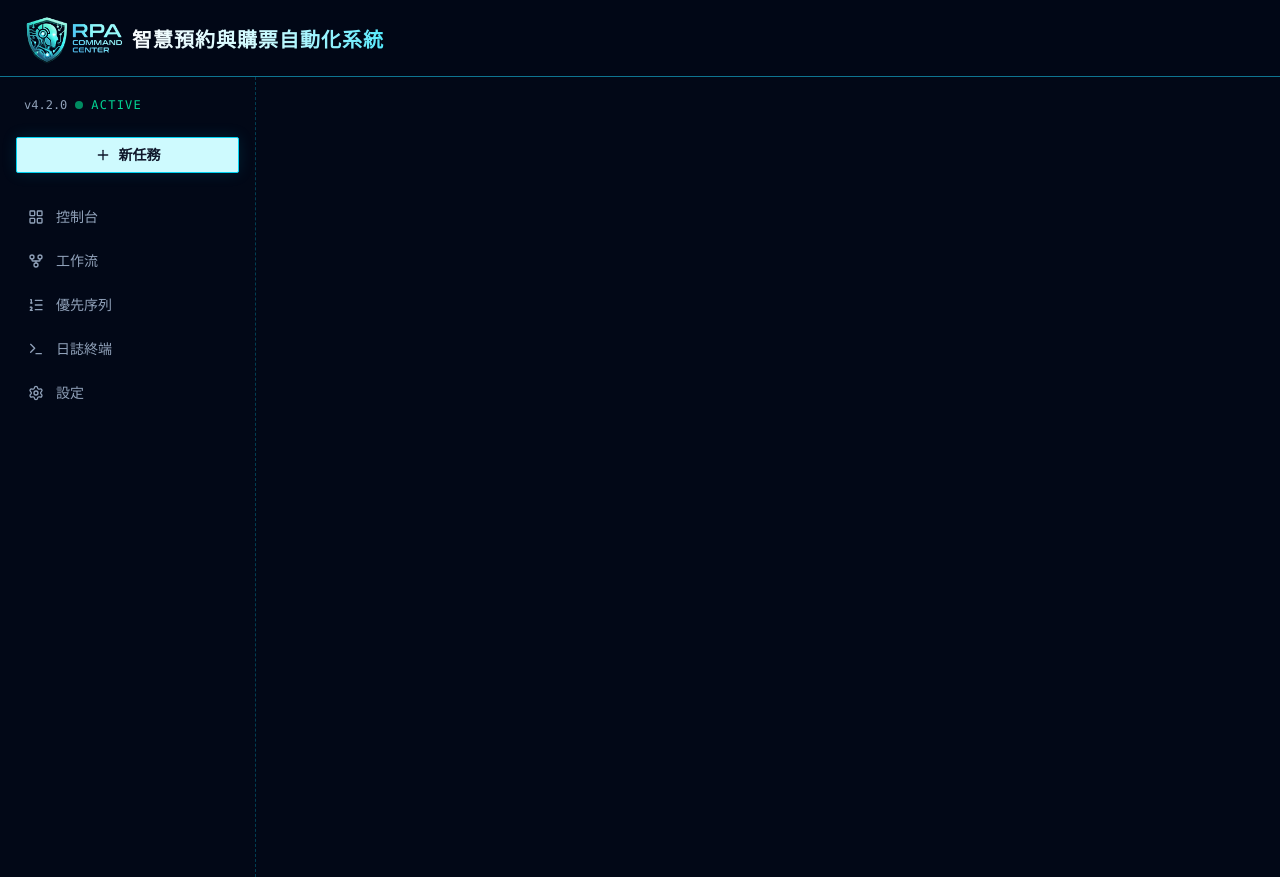
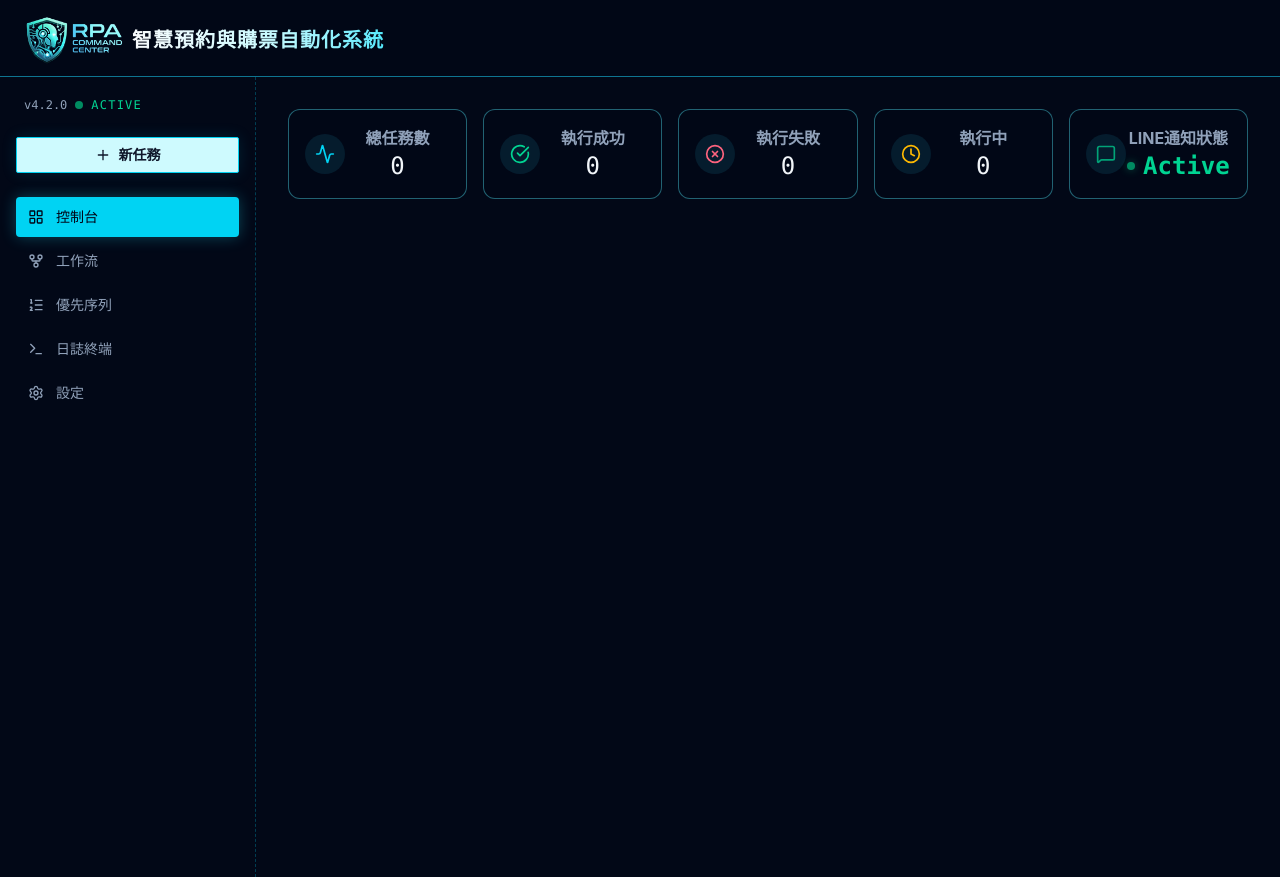
Before and after one commit to Ryan5381/RPA, a React (Vite) app in the folder frontend/: page / in a window 1280 px wide. Built offline with nearby package versions, Linux system fonts and the light colour scheme.

Commit message:
feat(ui): implement dashboard layout and status cards

```diff
--- a/frontend/src/App.tsx
+++ b/frontend/src/App.tsx
@@ -1,9 +1,9 @@
-import { PRA } from "@/components/PRA";
+import { RPA } from "@/components/RPA";
 
 function App() {
   return (
     <div>
-      <PRA />
+      <RPA />
     </div>
   );
 }
--- a/frontend/src/components/PRA.tsx
+++ /dev/null
@@ -1,11 +0,0 @@
-import { Navbar } from "@/components/common/Navbar";
-import { Sidebar } from "@/components/common/Sidebar";
-
-export const PRA = () => {
-  return (
-    <div className="min-h-screen dark">
-      <Navbar />
-      <Sidebar activeTab="true" setActiveTab={() => {}} />
-    </div>
-  );
-};
--- /dev/null
+++ b/frontend/src/components/RPA.tsx
@@ -0,0 +1,32 @@
+import { useState } from "react";
+import { Navbar } from "@/components/common/Navbar";
+import { Sidebar } from "@/components/common/Sidebar";
+import { Dashboard } from "@/components/dashboard/Dashboard";
+
+export const RPA = () => {
+  const [activeTab, setActiveTab] = useState("dashboard");
+
+  return (
+    <div className="min-h-screen dark bg-background text-slate-100 flex flex-col">
+      <Navbar />
+      <div className="flex flex-1">
+        <Sidebar activeTab={activeTab} setActiveTab={setActiveTab} />
+        <main className="flex-1 p-6 md:p-8">
+          {activeTab === "dashboard" && <Dashboard />}
+          {activeTab === "workflows" && (
+            <div className="text-slate-400">工作流元件開發中...</div>
+          )}
+          {activeTab === "queue" && (
+            <div className="text-slate-400">優先序列元件開發中...</div>
+          )}
+          {activeTab === "logs" && (
+            <div className="text-slate-400">日誌終端元件開發中...</div>
+          )}
+          {activeTab === "settings" && (
+            <div className="text-slate-400">設定頁面元件開發中...</div>
+          )}
+        </main>
+      </div>
+    </div>
+  );
+};
--- /dev/null
+++ b/frontend/src/components/dashboard/Cards.tsx
@@ -0,0 +1,65 @@
+import {
+  Activity,
+  CheckCircle,
+  XCircle,
+  Clock,
+  MessageSquare,
+} from "lucide-react";
+
+export const Cards = () => {
+  const card = [
+    { key: "total", label: "總任務數", value: 0, icon: "total" },
+    { key: "success", label: "執行成功", value: 0, icon: "success" },
+    { key: "fail", label: "執行失敗", value: 0, icon: "fail" },
+    { key: "running", label: "執行中", value: 0, icon: "running" },
+    { key: "line", label: "Line通知狀態", value: "Active", icon: "line" },
+  ];
+
+  return (
+    <div className="grid grid-cols-1 md:grid-cols-2 lg:grid-cols-5 gap-4 mb-8">
+      {card.map((item) => (
+        <div
+          key={item.key}
+          className="border border-cyan-300/40 bg-background/40 hover:border-cyan-300/70 rounded-xl p-4 transition-all duration-300"
+        >
+          <div className="flex items-center">
+            <div className="w-10 h-10 rounded-full bg-cyan-900/30 flex items-center justify-center">
+              {item.icon === "total" && (
+                <Activity className="w-5 h-5 text-cyan-400" />
+              )}
+              {item.icon === "success" && (
+                <CheckCircle className="w-5 h-5 text-emerald-400" />
+              )}
+              {item.icon === "fail" && (
+                <XCircle className="w-5 h-5 text-rose-400" />
+              )}
+              {item.icon === "running" && (
+                <Clock className="w-5 h-5 text-amber-400" />
+              )}
+              {item.icon === "line" && (
+                <MessageSquare className="w-5 h-5 text-emerald-400 animate-pulse" />
+              )}
+            </div>
+            <div className="flex flex-1 flex-col items-center justify-center">
+              <p className="text-base text-slate-400 uppercase font-bold">
+                {item.label}
+              </p>
+              <p
+                className={`text-2xl font-mono ${
+                  item.key === "line"
+                    ? "text-emerald-400 font-semibold flex items-center gap-2"
+                    : "text-slate-100"
+                }`}
+              >
+                {item.key === "line" && (
+                  <span className="inline-block w-2 h-2 rounded-full bg-emerald-500 animate-pulse shadow-[0_0_8px_rgba(16,185,129,0.6)]" />
+                )}
+                {item.value}
+              </p>
+            </div>
+          </div>
+        </div>
+      ))}
+    </div>
+  );
+};
--- /dev/null
+++ b/frontend/src/components/dashboard/Dashboard.tsx
@@ -0,0 +1,9 @@
+import { Cards } from "./Cards";
+
+export const Dashboard = () => {
+  return (
+    <>
+      <Cards />
+    </>
+  );
+};
```
